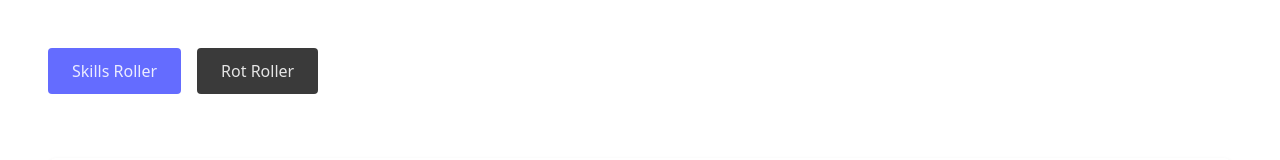
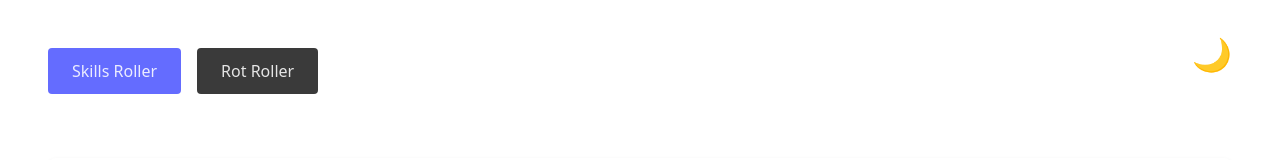
Before and after one commit to campbellnicholas/mutant-flows, a React (Vite) app: page / in a window 1280 px wide. Shown: the top 160 px of the page. Built offline with nearby package versions, Linux system fonts and the light colour scheme.

Commit message:
Add dark mode.

```diff
--- a/src/App.css
+++ b/src/App.css
@@ -371,3 +371,25 @@
   top: 50%;
   transform: translate(-50%, -50%);
 }
+
+.theme-toggle {
+  position: absolute;
+  top: 1.5rem;
+  right: 2rem;
+  background: transparent;
+  border: none;
+  font-size: 2rem;
+  cursor: pointer;
+  z-index: 100;
+  color: var(--color-text-primary);
+  transition: color 0.2s, background 0.2s;
+  padding: 0.25em 0.5em;
+  border-radius: 50%;
+}
+.theme-toggle:focus {
+  outline: 2px solid var(--color-link);
+  background: rgba(100, 108, 255, 0.1);
+}
+.theme-toggle:hover {
+  background: rgba(100, 108, 255, 0.08);
+}
--- a/src/App.tsx
+++ b/src/App.tsx
@@ -1,4 +1,4 @@
-import { useState } from 'react'
+import { useState, useEffect } from 'react'
 import SkillRoller from './components/SkillRoller'
 import RotRoller from './components/RotRoller'
 import TabNavigation from './components/TabNavigation'
@@ -6,9 +6,30 @@ import './App.css'
 
 function App() {
   const [activeTab, setActiveTab] = useState<'skills' | 'rot'>('skills')
+  const [theme, setTheme] = useState<'light' | 'dark'>(() => {
+    if (typeof window !== 'undefined') {
+      return document.documentElement.getAttribute('data-theme') === 'dark' ? 'dark' : 'light';
+    }
+    return 'light';
+  });
+
+  useEffect(() => {
+    document.documentElement.setAttribute('data-theme', theme)
+  }, [theme])
+
+  const toggleTheme = () => {
+    setTheme((prev) => (prev === 'dark' ? 'light' : 'dark'))
+  }
 
   return (
     <div className="app">
+      <button
+        className="theme-toggle"
+        onClick={toggleTheme}
+        aria-label={theme === 'dark' ? 'Switch to light mode' : 'Switch to dark mode'}
+      >
+        {theme === 'dark' ? '☀️' : '🌙'}
+      </button>
       <TabNavigation activeTab={activeTab} onTabChange={setActiveTab} />
       <div className="roller-container">
         {activeTab === 'skills' ? <SkillRoller /> : <RotRoller />}
--- a/src/components/SkillRoller.css
+++ b/src/components/SkillRoller.css
@@ -3,7 +3,6 @@
   max-width: 100%;
   margin: 0 auto;
   padding: 1rem;
-  background-color: #fff;
   border-radius: 8px;
   box-shadow: 0 2px 4px rgba(0, 0, 0, 0.1);
   display: flex;
--- a/src/index.css
+++ b/src/index.css
@@ -25,6 +25,22 @@
   text-rendering: optimizeLegibility;
   -webkit-font-smoothing: antialiased;
   -moz-osx-font-smoothing: grayscale;
+}
+
+:root[data-theme="dark"] {
+  --color-text-primary: rgba(255, 255, 255, 0.87);
+  --color-text-secondary: #213547;
+  --color-text-light: rgba(255, 255, 255, 0.87);
+  --color-link: #8faaff;
+  --color-link-hover: #b3c6ff;
+  --color-link-hover-light: #aabfff;
+  --color-bg-primary: #181a1b;
+  --color-bg-secondary: #23272a;
+  --color-bg-button: #23272a;
+  --color-bg-button-light: #2c2f34;
+  --color-bg-button-warning: #c62828;
+  --color-bg-input: #23272a;
+  --color-border-focus: #8faaff;
 }
 
 a {
```
